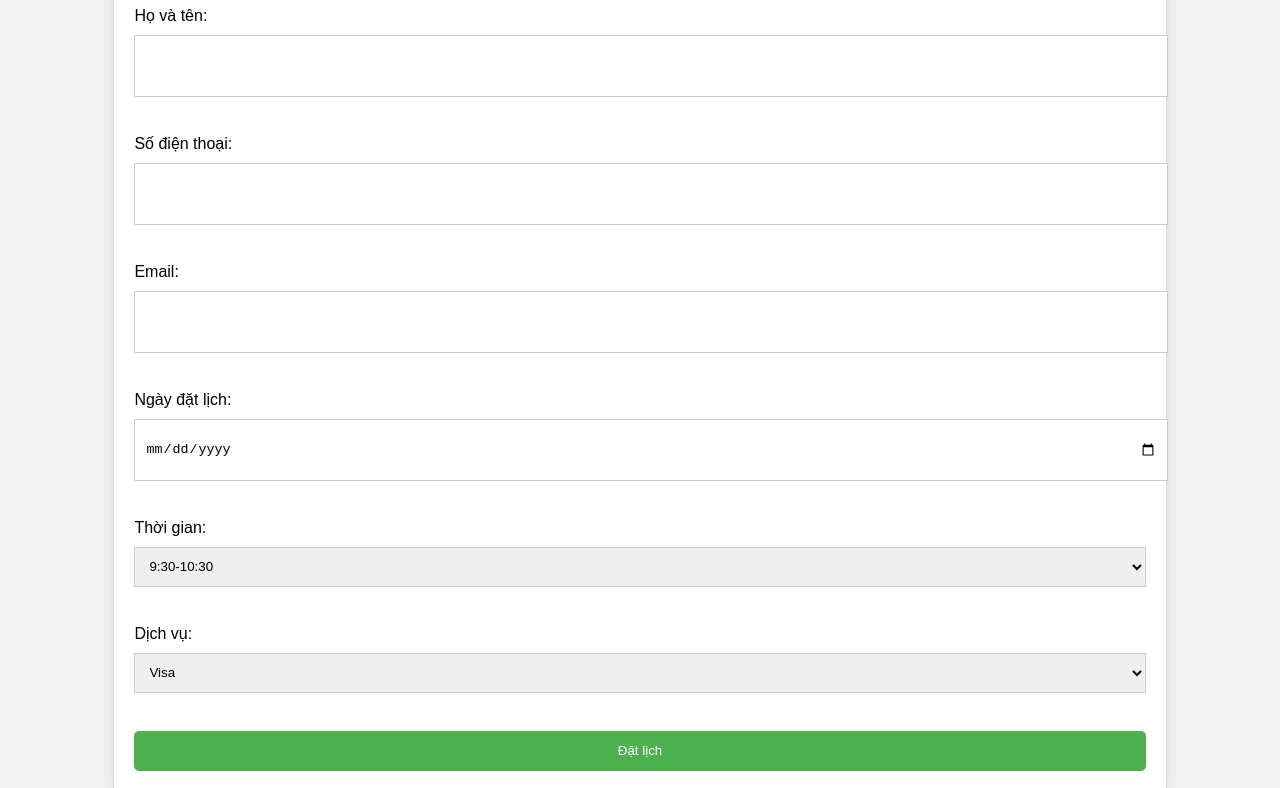
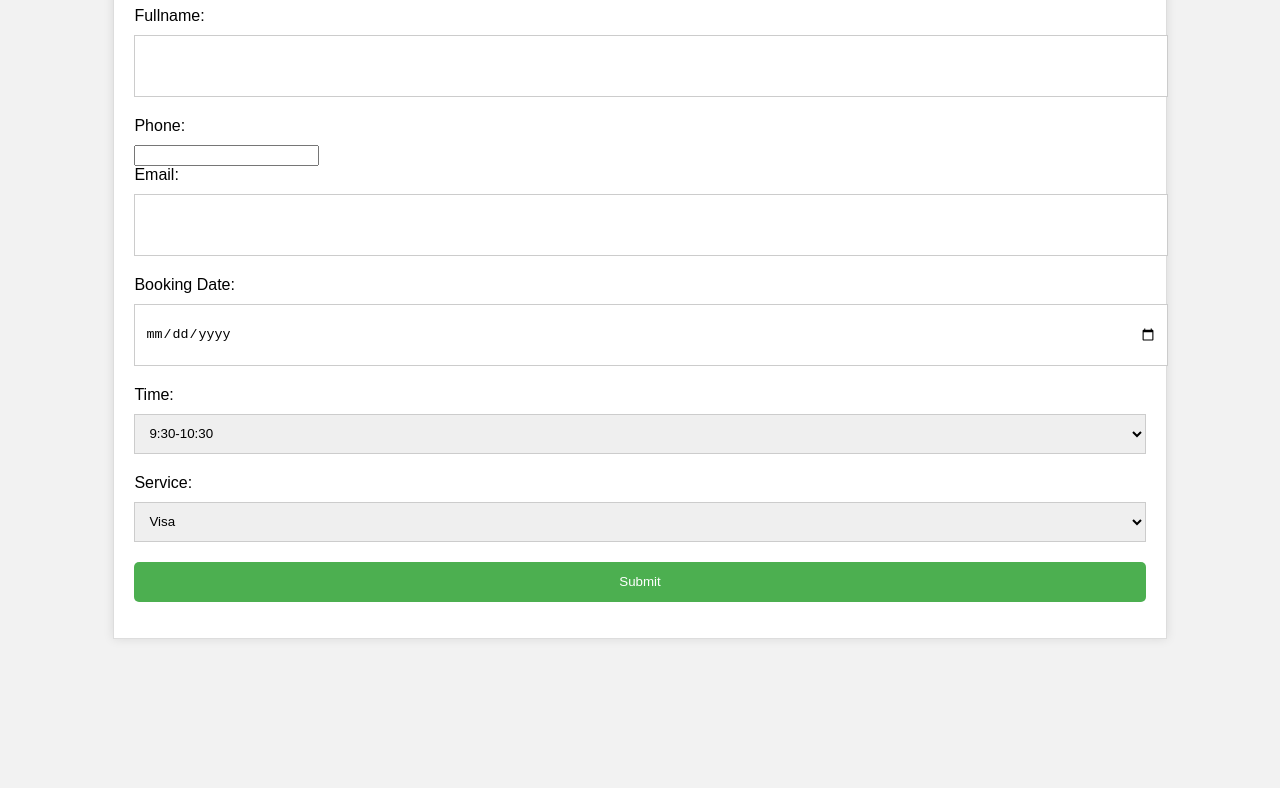
Before and after one commit to nemsnguyen/n, a plain HTML site: page index.html in a window 1280 px wide. Shown: the part 134-922 px from the top of the page. After the commit the page ends 813 px from the top, so only its background shows below. Drawn offline with Linux system fonts and the light colour scheme.

Commit message:
Update index.html

```diff
--- a/index.html
+++ b/index.html
@@ -1,38 +1,46 @@
 <!DOCTYPE html>
-<html>
+<html lang="en">
 <head>
-  <title>Đặt lịch hẹn</title>
+    <meta charset="UTF-8">
+    <meta name="viewport" content="width=device-width, initial-scale=1.0">
+    <title>Booking Appointment</title>
     <link rel="stylesheet" href="style.css">
 </head>
 <body>
     <div class="container">
-    <h1>Đặt lịch hẹn</h1>
-    <form id="booking-form">
-      <label for="fullname">Họ và tên:</label>
-      <input type="text" id="fullname" name="fullname" required><br><br>
-      <label for="phone">Số điện thoại:</label>
-      <input type="text" id="phone" name="phone" required><br><br>
+        <h1>Book an Appointment</h1>
+        <form id="bookingForm">
+            <label for="fullname">Fullname:</label>
+            <input type="text" id="fullname" name="fullname" required>
+
+            <label for="phone">Phone:</label>
+            <input type="tel" id="phone" name="phone" required>
+
             <label for="email">Email:</label>
-      <input type="email" id="email" name="email" required><br><br>
-      <label for="booking-date">Ngày đặt lịch:</label>
-      <input type="date" id="booking-date" name="booking-date" required><br><br>
-      <label for="time">Thời gian:</label>
-      <select id="time" name="time">
+            <input type="email" id="email" name="email" required>
+
+            <label for="date">Booking Date:</label>
+            <input type="date" id="date" name="date" required>
+
+            <label for="time">Time:</label>
+            <select id="time" name="time" required>
                 <option value="9:30-10:30">9:30-10:30</option>
                 <option value="10:30-11:30">10:30-11:30</option>
                 <option value="14:30-15:30">14:30-15:30</option>
                 <option value="15:30-16:30">15:30-16:30</option>
-      </select><br><br>
-      <label for="service">Dịch vụ:</label>
-      <select id="service" name="service">
+            </select>
+
+            <label for="service">Service:</label>
+            <select id="service" name="service" required>
                 <option value="Visa">Visa</option>
                 <option value="Passport">Passport</option>
                 <option value="Legalization">Legalization</option>
-      </select><br><br>
-      <button type="submit">Đặt lịch</button>
+            </select>
+
+            <button type="submit">Submit</button>
         </form>
+        <p id="message"></p>
     </div>
-
     <script src="script.js"></script>
 </body>
 </html>
```
Lines whose indentation alone changed are shown as unchanged.
